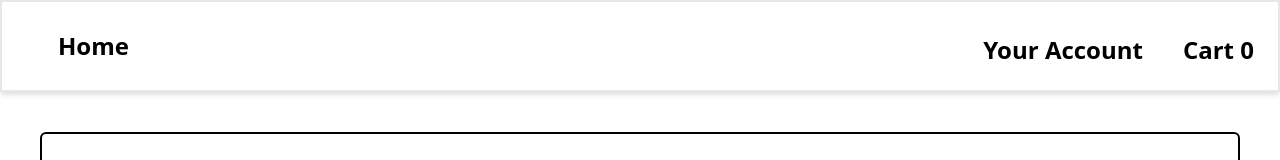
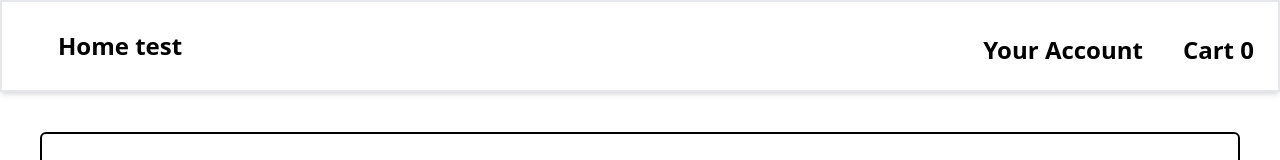
Before and after one commit to Korakodman/ShoppingWeb, a React (Vite) app: page / in a window 1280 px wide. Shown: the top 160 px of the page. Built offline with nearby package versions, Linux system fonts and the light colour scheme; no server answers.

Commit message:
Update Header.jsx
test

```diff
--- a/src/Component/Header.jsx
+++ b/src/Component/Header.jsx
@@ -7,7 +7,7 @@ function Header() {
   return (
     <header className="flex mr-auto font-semibold border-2 p-2 shadow-md text-2xl items-center justify-between">
       <div className="p-2 ml-10">
-        <h2 className="cursor-pointer">Home</h2>
+        <h2 className="cursor-pointer">Home test</h2>
       </div>
 
       <div>
```
